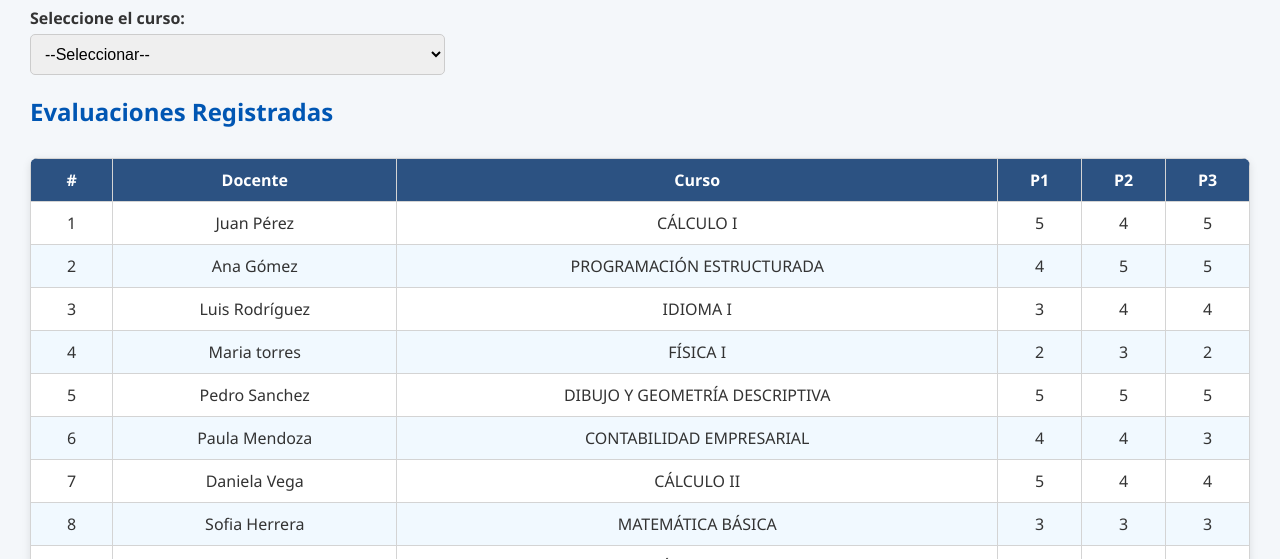
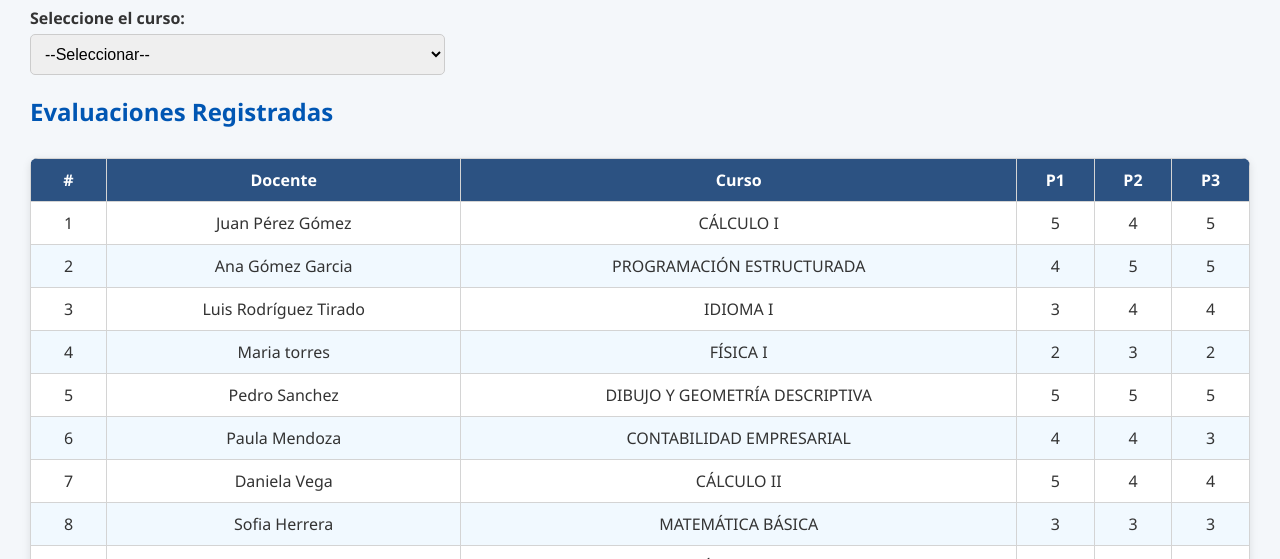
Before and after one commit to Richard-stack17/Sistema_Docente, a plain HTML site: page 11.html in a window 1280 px wide. Shown: the part 241-800 px from the top of the page. Drawn offline with Linux system fonts and the light colour scheme.

Commit message:
Modifiying names in 11html archive

```diff
--- a/11.html
+++ b/11.html
@@ -195,9 +195,9 @@
     </thead>
     <tbody>
       <!-- Registros precargados -->
-      <tr><td>1</td><td>Juan Pérez</td><td>CÁLCULO I</td><td>5</td><td>4</td><td>5</td></tr>
-      <tr><td>2</td><td>Ana Gómez</td><td>PROGRAMACIÓN ESTRUCTURADA</td><td>4</td><td>5</td><td>5</td></tr>
-      <tr><td>3</td><td>Luis Rodríguez</td><td>IDIOMA I</td><td>3</td><td>4</td><td>4</td></tr>
+      <tr><td>1</td><td>Juan Pérez Gómez</td><td>CÁLCULO I</td><td>5</td><td>4</td><td>5</td></tr>
+      <tr><td>2</td><td>Ana Gómez Garcia</td><td>PROGRAMACIÓN ESTRUCTURADA</td><td>4</td><td>5</td><td>5</td></tr>
+      <tr><td>3</td><td>Luis Rodríguez Tirado</td><td>IDIOMA I</td><td>3</td><td>4</td><td>4</td></tr>
       <tr><td>4</td><td>Maria torres</td><td>FÍSICA I</td><td>2</td><td>3</td><td>2</td></tr>
       <tr><td>5</td><td>Pedro Sanchez</td><td>DIBUJO Y GEOMETRÍA DESCRIPTIVA</td><td>5</td><td>5</td><td>5</td></tr>
       <tr><td>6</td><td>Paula Mendoza</td><td>CONTABILIDAD EMPRESARIAL</td><td>4</td><td>4</td><td>3</td></tr>
```
